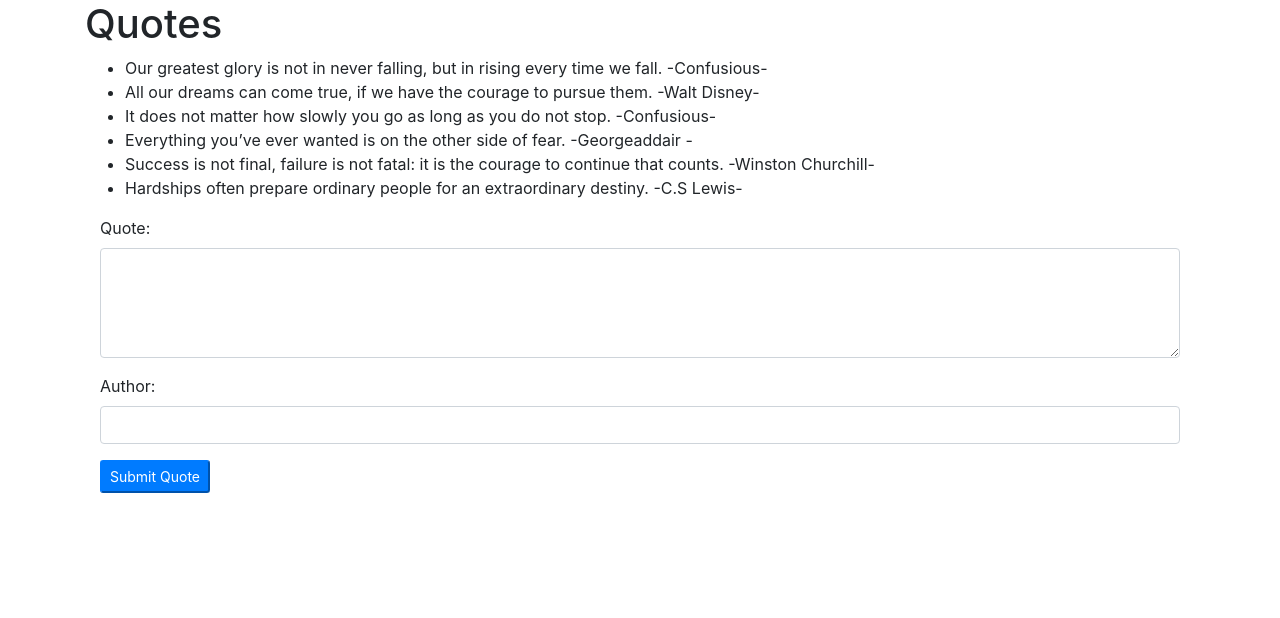
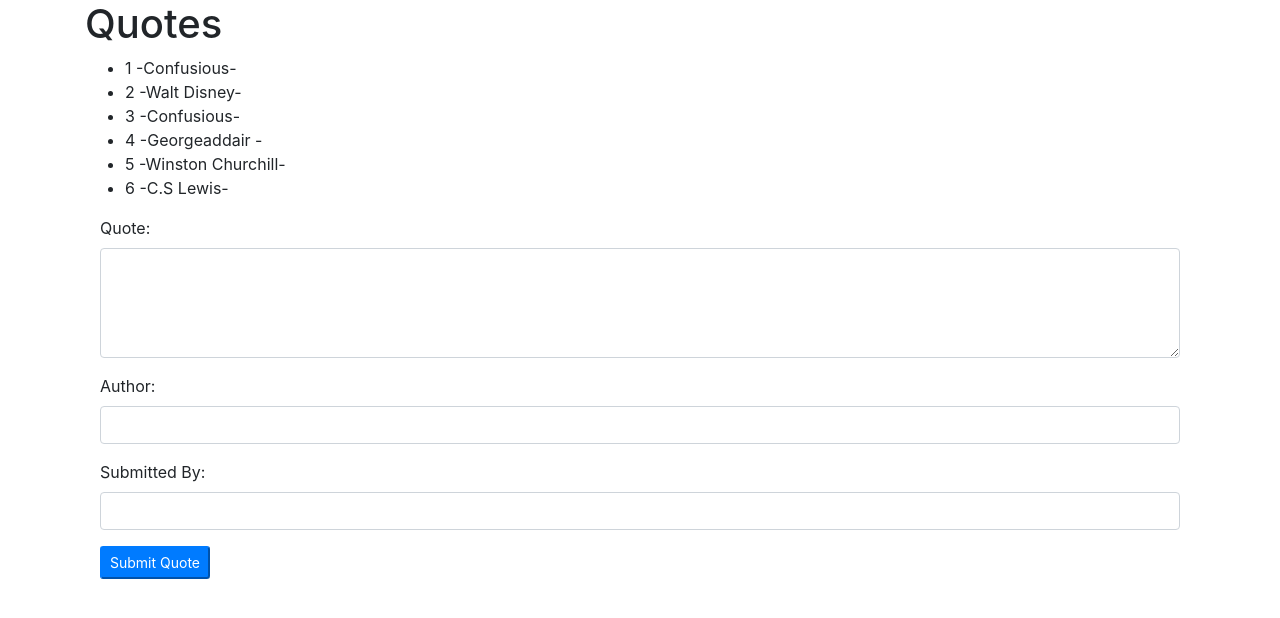
Before and after one commit to KageniJK/Quotes, an Angular app: page / in a window 1280 px wide. Shown: the top 618 px of the page. Built offline with nearby package versions, Linux system fonts and the light colour scheme.

Commit message:
added the submitter option in the form

```diff
--- a/src/app/quotes-form/quotes-form.component.html
+++ b/src/app/quotes-form/quotes-form.component.html
@@ -3,16 +3,17 @@
   <form (ngSubmit)="submitQuotes()">
     <div class="form-group">
       <label for="quote">Quote:</label>
-      <textarea  rows="4" class="form-control" [(ngModel)]="newQuote.quote" name="quote"></textarea>
+      <textarea  rows="4" class="form-control" [(ngModel)]="newQuote.quote" name="quote" required></textarea>
     </div>
     <div class="form-group">
       <label for="author">Author:</label>
-      <input class="form-control" id="author" [(ngModel)]="newQuote.author" name="author">
+      <input class="form-control" id="author" [(ngModel)]="newQuote.author" name="author" required>
     </div>
-    <!-- <div class="form-group">
+    <div class="form-group">
       <label for="Submitter">Submitted By:</label>
-      <input class="form-control" id="submitter">
-    </div> -->
+      <input class="form-control" id="submitter" name="submitter" [(ngModel)]="newQuote.submitter">
+    </div>
+    {{newQuote.submitter}}
     <button type="submit" name="button" class="btn-sm btn-primary">Submit Quote</button>
   </form>
 
--- a/src/app/quotes-form/quotes-form.component.ts
+++ b/src/app/quotes-form/quotes-form.component.ts
@@ -7,7 +7,7 @@
   styleUrls: ['./quotes-form.component.css']
 })
 export class QuotesFormComponent implements OnInit {
-  newQuote = new Quotes(0, '', '');
+  newQuote = new Quotes(0, '', '', '');
   @Output() addQuote = new EventEmitter<Quotes>();
 
   submitQuotes() {
--- a/src/app/quotes.ts
+++ b/src/app/quotes.ts
@@ -1,3 +1,3 @@
 export class Quotes {
-  constructor (public id: number, public quote: string, public author: string) {}
+  constructor (public id: number, public quote: string, public author: string, public submitter: string) {}
 }
--- a/src/app/quotes/quotes.component.html
+++ b/src/app/quotes/quotes.component.html
@@ -4,7 +4,7 @@
 
 </div>
   <ul>
-    <li *ngFor='let quote of quoted'>{{quote.quote}} -{{quote.author}}-</li>
+    <li *ngFor='let quote of quoted'>{{quote.id}} -{{quote.author}}-</li>
   </ul>
 
 <app-quotes-form (addQuote)="addNewQuotes($event)"></app-quotes-form>
```
